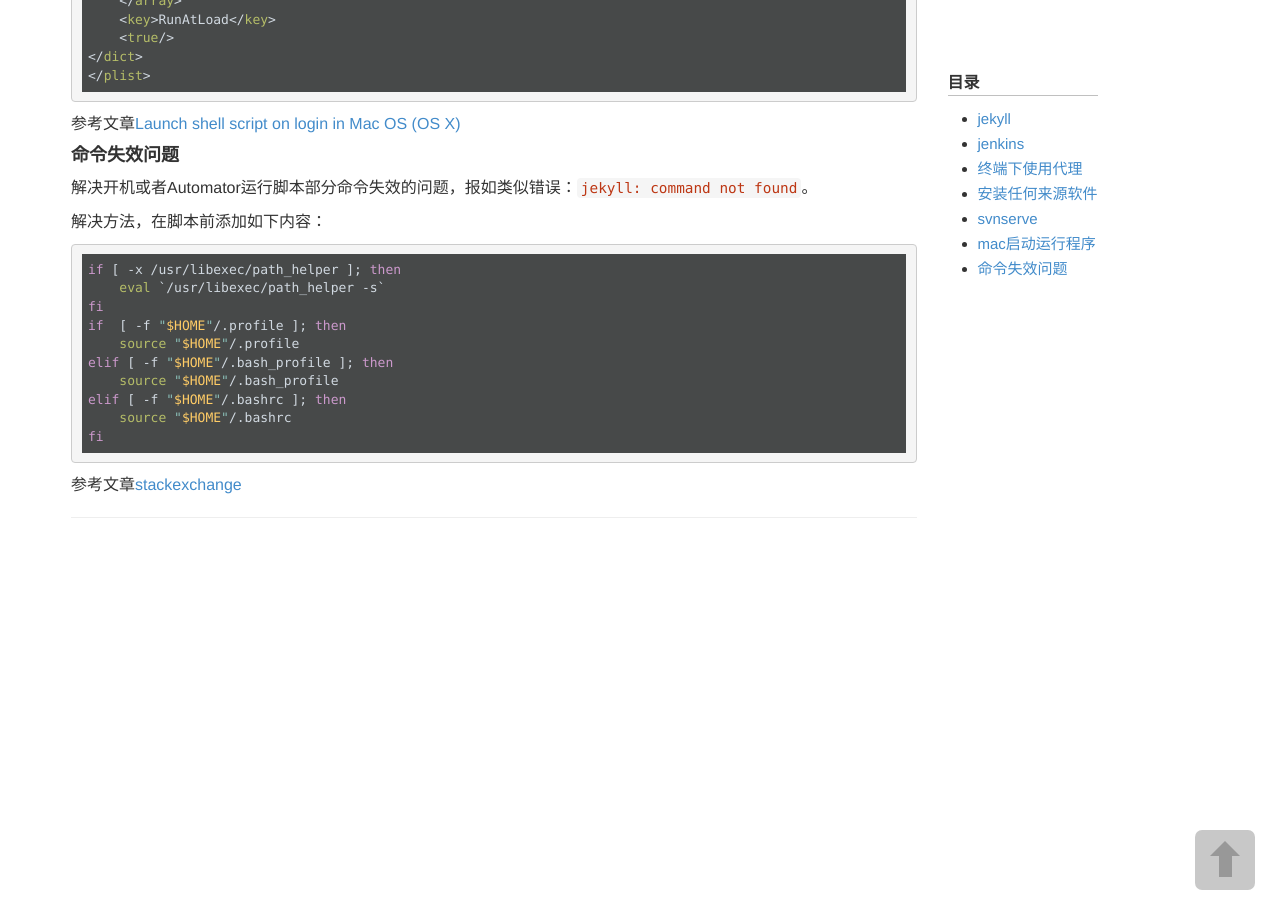
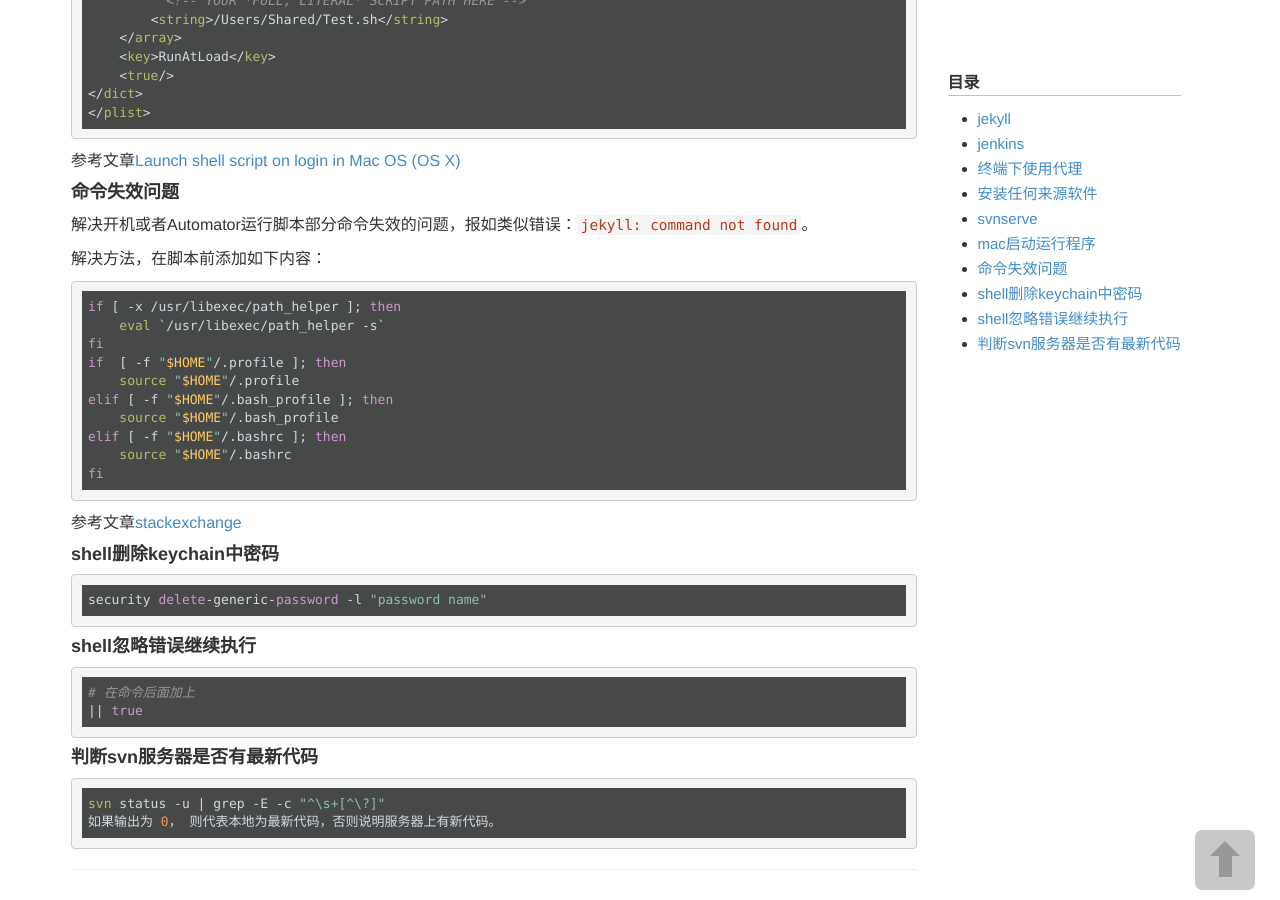
Before and after one commit to wigl/wigl.github.io, a Jekyll site: the page built from _posts/2016-05-20-some_command.md, in a window 1280 px wide and 900 px high, scrolled down 1387 px. Built offline with Jekyll 4.4.1, drawn with Linux system fonts in a browser that asks for light colours; some of the changed text lies outside the part shown.

`````diff
--- a/_posts/2016-05-20-some_command.md
+++ b/_posts/2016-05-20-some_command.md
@@ -37,6 +37,8 @@ unset ALL_PROXY
 
 ````
 sudo spctl --master-disable
+// 删除Mac所有描述文件
+sudo profiles -D
 ````
 
 #### svnserve
@@ -109,3 +111,24 @@ fi
 ````
 
 参考文章[stackexchange](https://apple.stackexchange.com/a/192645)
+
+#### shell删除keychain中密码
+
+````
+security delete-generic-password -l "password name"
+````
+
+
+#### shell忽略错误继续执行
+
+````
+# 在命令后面加上
+|| true
+````
+
+#### 判断svn服务器是否有最新代码
+
+````
+svn status -u | grep -E -c "^\s+[^\?]"
+如果输出为 0， 则代表本地为最新代码，否则说明服务器上有新代码。
+````
`````
Also changed, not shown: other parts of _posts/2016-05-20-some_command.md (+1 -1 lines), _posts/2016-05-10-jenkins.md (+2 -9 lines).
